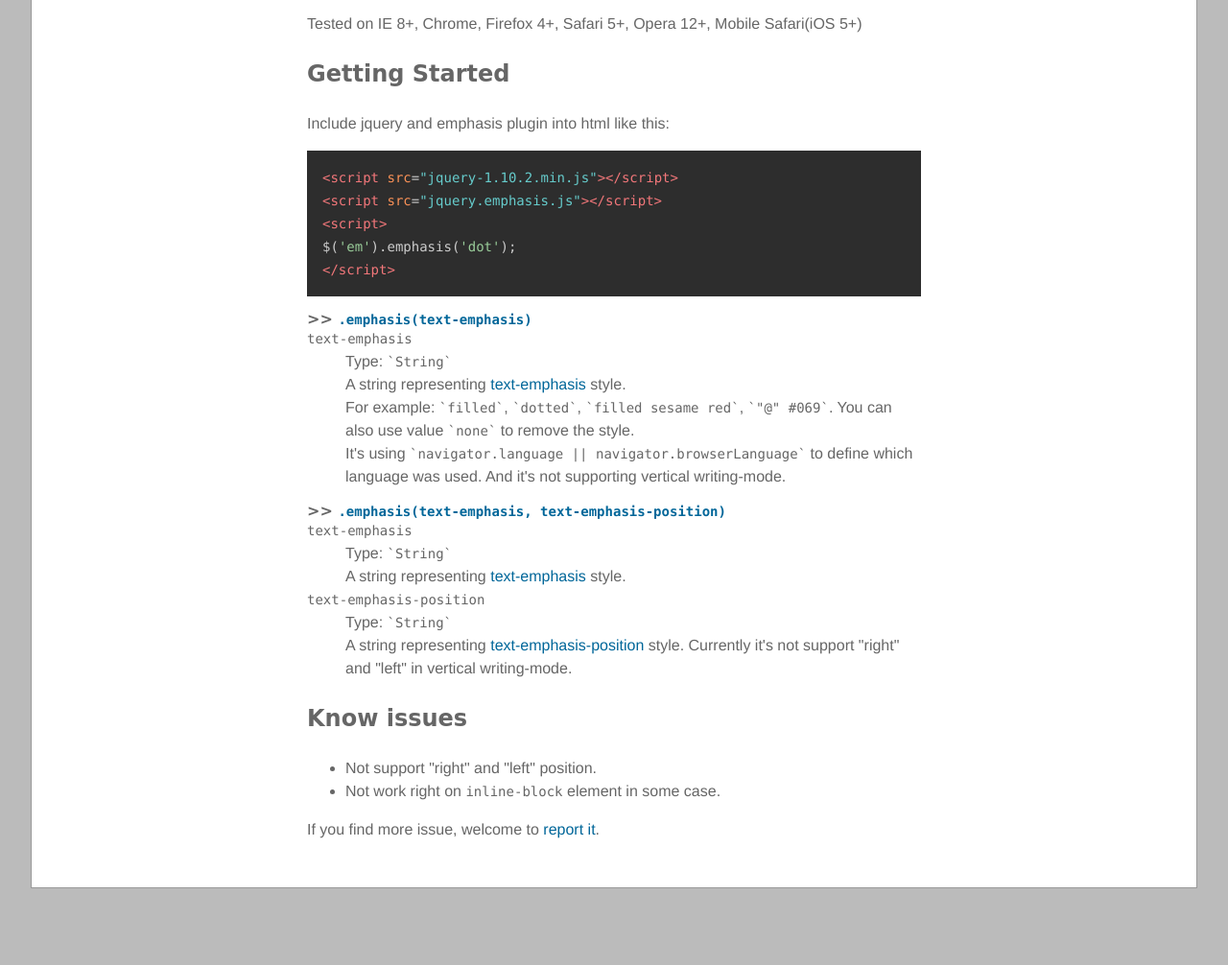
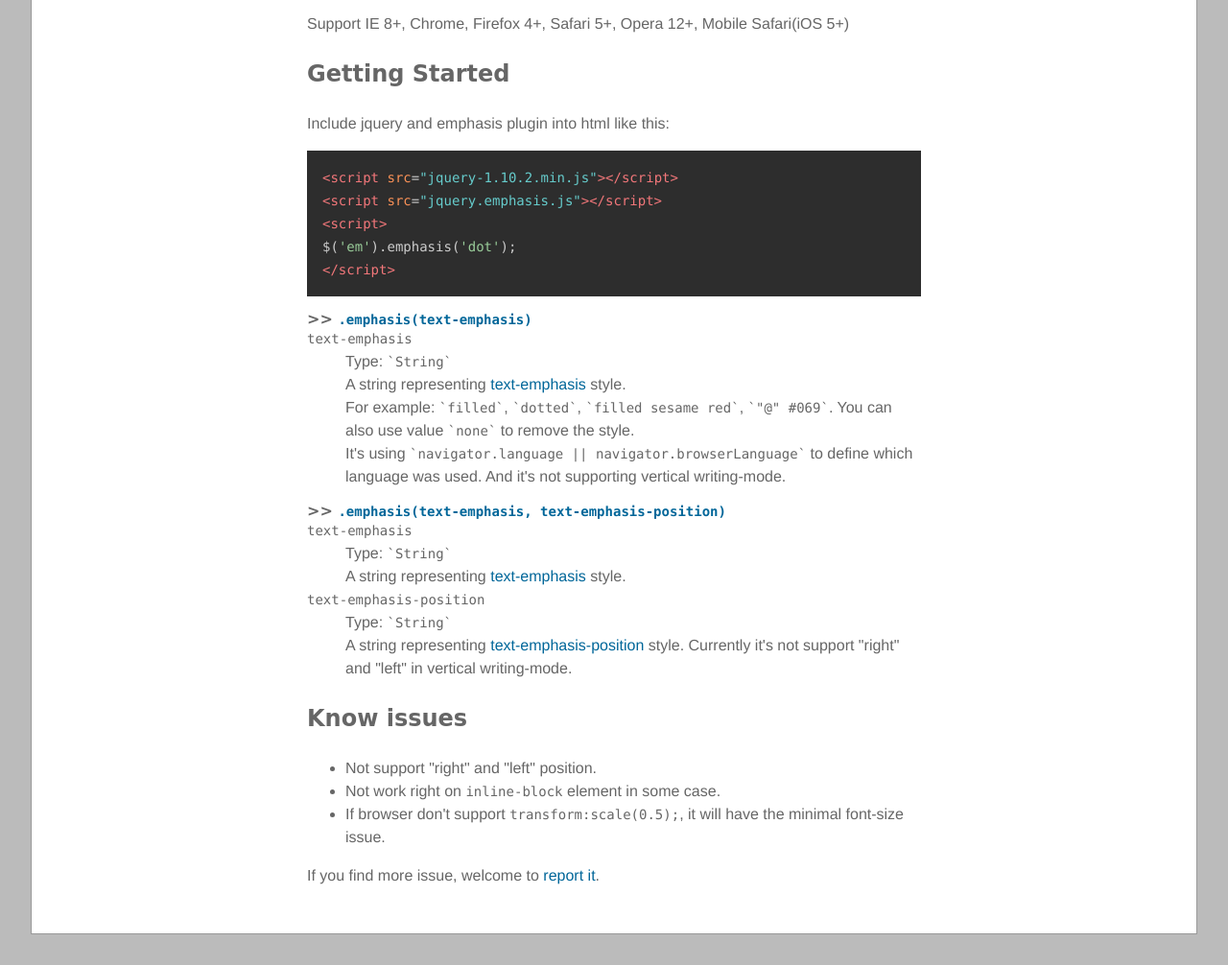
Before and after one commit to zmmbreeze/jquery.emphasis, a plain HTML site: page index.html in a window 1280 px wide. Shown: the part 255-1261 px from the top of the page at 96% size. Before the commit the page ends 1213 px from the top, so only its background shows below. Drawn offline with Linux system fonts and the light colour scheme; a web font is replaced by a local one.

Commit message:
modify index.html

```diff
--- a/index.html
+++ b/index.html
@@ -27,7 +27,7 @@
                         <a href="demo.html" class="large button">Demo</a>
                     </li>
                 </ul>
-                <p>Tested on IE 8+, Chrome, Firefox 4+, Safari 5+, Opera 12+, Mobile Safari(iOS 5+)</p>
+                <p>Support IE 8+, Chrome, Firefox 4+, Safari 5+, Opera 12+, Mobile Safari(iOS 5+)</p>
             </div>
 
             <h2>Getting Started</h2>
@@ -62,6 +62,7 @@ $('em').emphasis('dot');
             <ul>
                 <li>Not support "right" and "left" position.</li>
                 <li>Not work right on <code>inline-block</code> element in some case.</li>
+                <li>If browser don't support <code>transform:scale(0.5);</code>, it will have the minimal font-size issue.</li>
             </ul>
             <p>If you find more issue, welcome to <a href="https://github.com/zmmbreeze/jquery.emphasis/issues" target="_blank">report it</a>.</p>
         </div>
```
